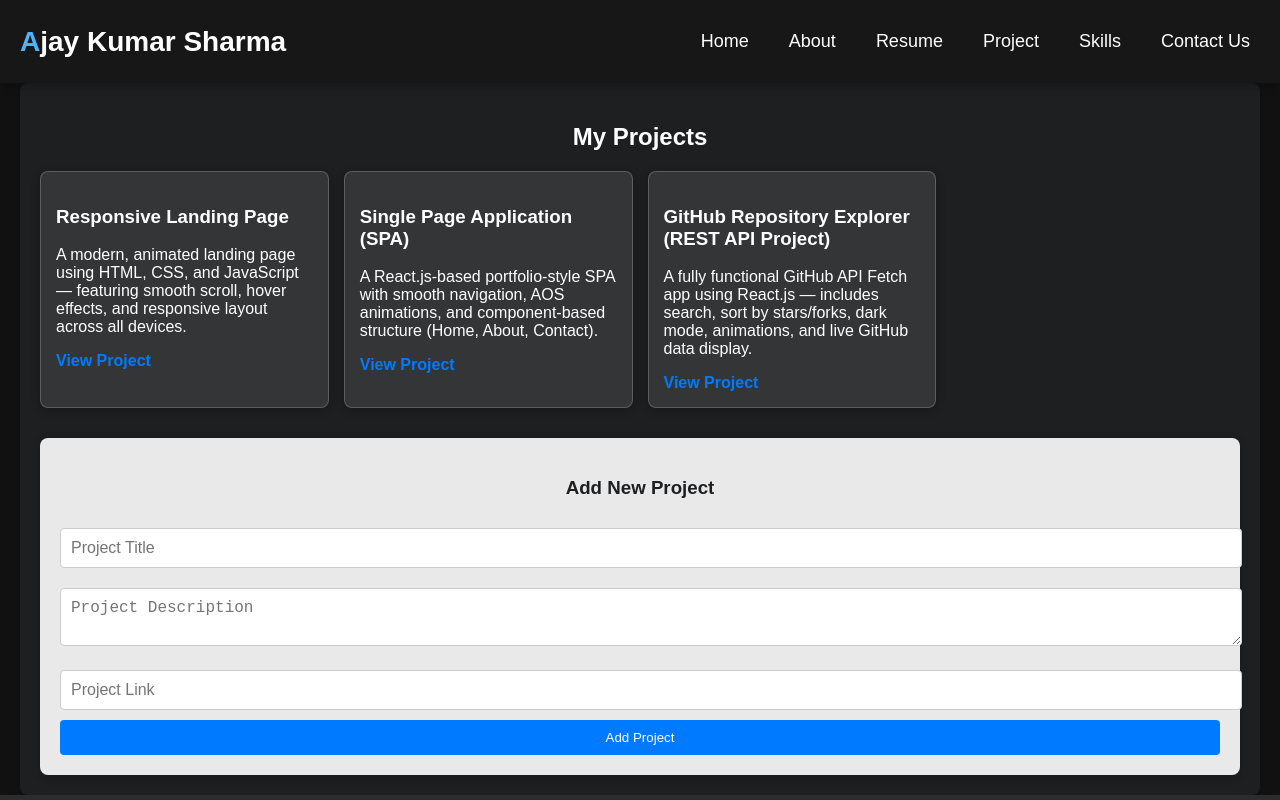
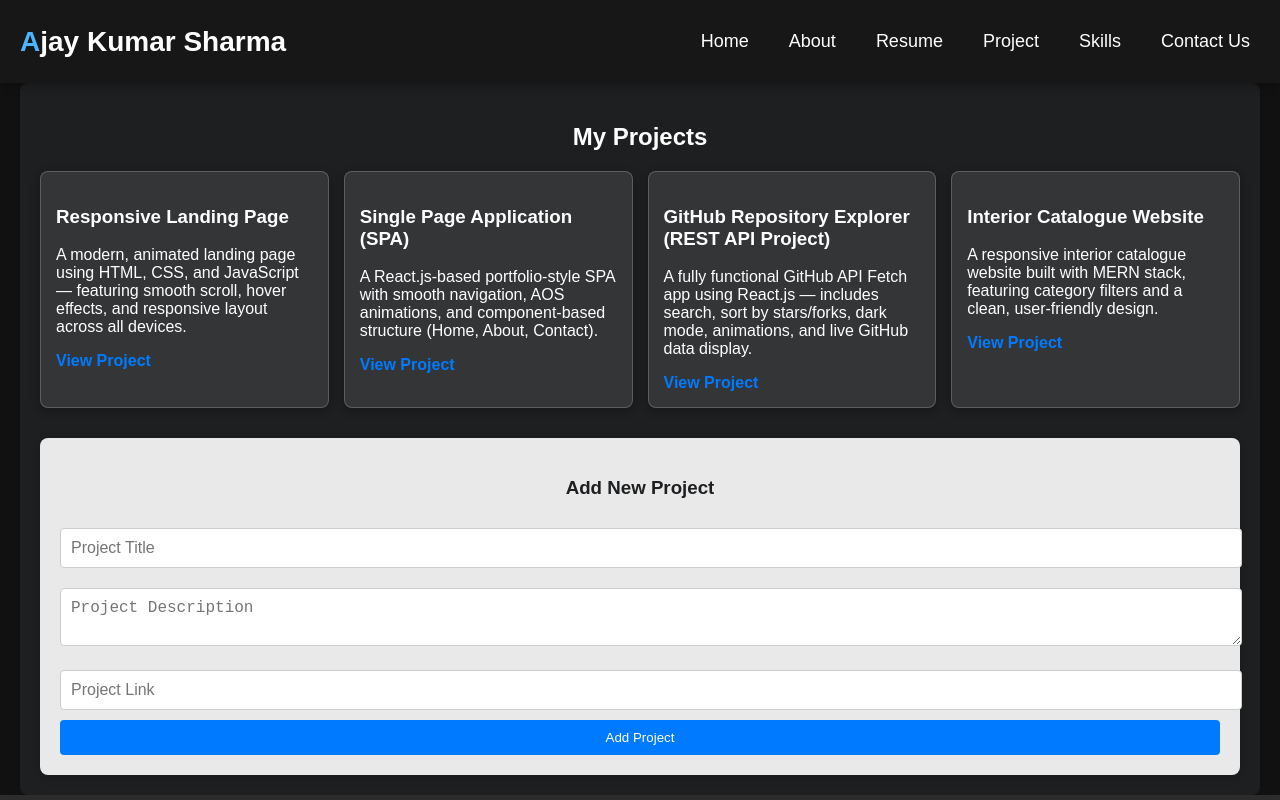
Before and after one commit to 7489-Ajay/my-portfolio, a React (Create React App) app: page /project in a window 1280 px wide. Shown: the top 800 px of the page. Built offline with nearby package versions, Linux system fonts and the light colour scheme.

Commit message:
Updated portfolio: added interior catalogue project and other changes

```diff
--- a/src/Pages/Home.js
+++ b/src/Pages/Home.js
@@ -22,8 +22,8 @@ const Home = () => {
 
     const handleDownload = () => {
         const link = document.createElement('a');
-        link.href = `${process.env.PUBLIC_URL}/Ajay_Sharma_Frontend_Developer_Resume_.pdf`;
-        link.download = 'Ajay_Sharma_Frontend_Developer_Resume_.pdf';
+        link.href = `${process.env.PUBLIC_URL}/Ajay_kumar_sharma_CV_.pdf`;
+        link.download = 'Ajay_kumar_sharma_CV_.pdf';
         document.body.appendChild(link);
         link.click();
         document.body.removeChild(link);
--- a/src/Pages/Project.js
+++ b/src/Pages/Project.js
@@ -21,6 +21,13 @@ const Project = () => {
             id: 1,
             title: 'GitHub Repository Explorer (REST API Project)',
             description: 'A fully functional GitHub API Fetch app using React.js — includes search, sort by stars/forks, dark mode, animations, and live GitHub data display.',
+            link: 'https://githubapifetch.netlify.app/',
+        },
+
+        {
+            id: 1,
+            title: 'Interior Catalogue Website',
+            description: 'A responsive interior catalogue website built with MERN stack, featuring category filters and a clean, user-friendly design.',
             link: 'https://githubapifetch.netlify.app/',
         },
 
```
Also changed, not shown: 1 other file (tests, documents, lock files or other folders).
